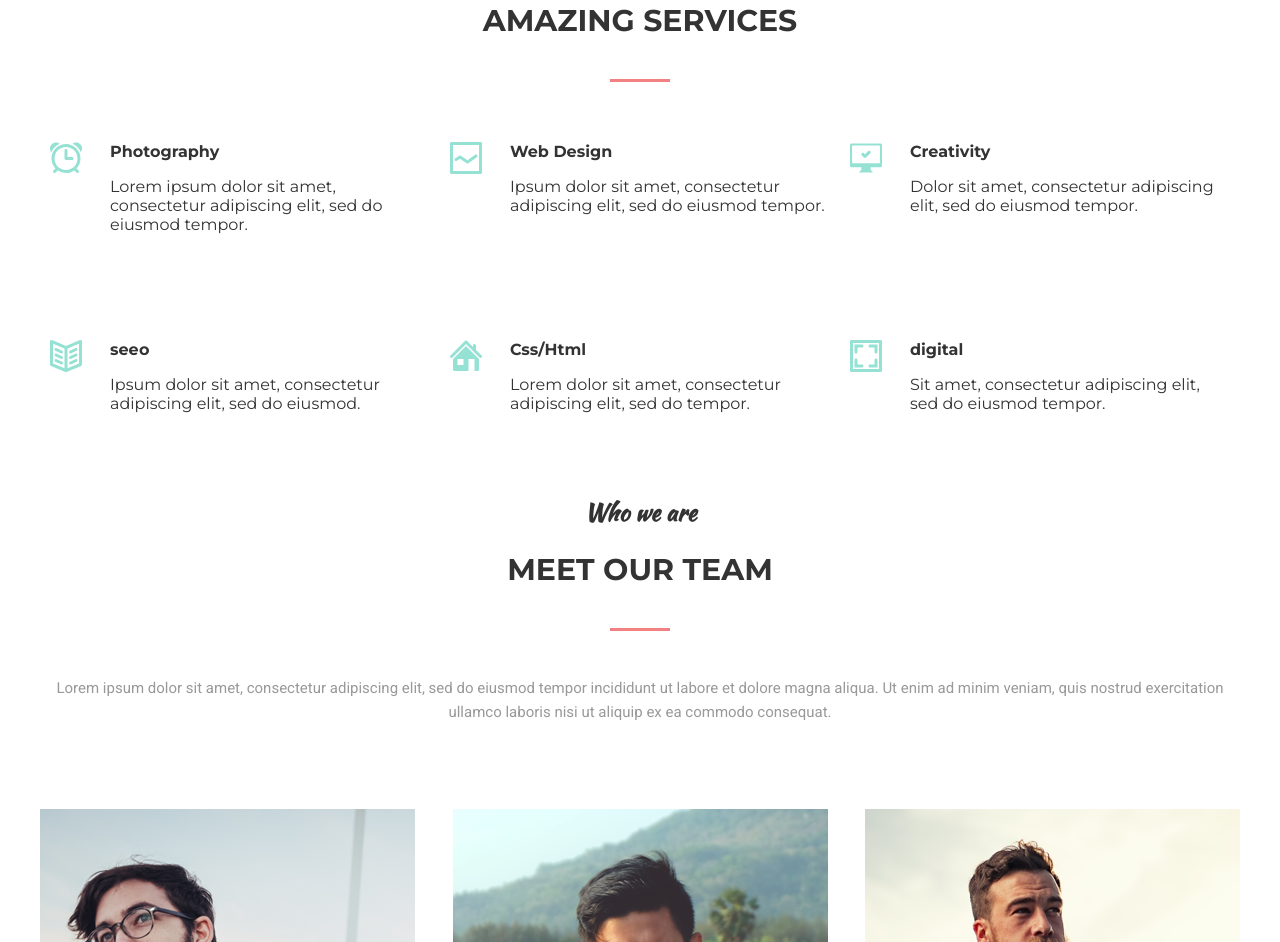
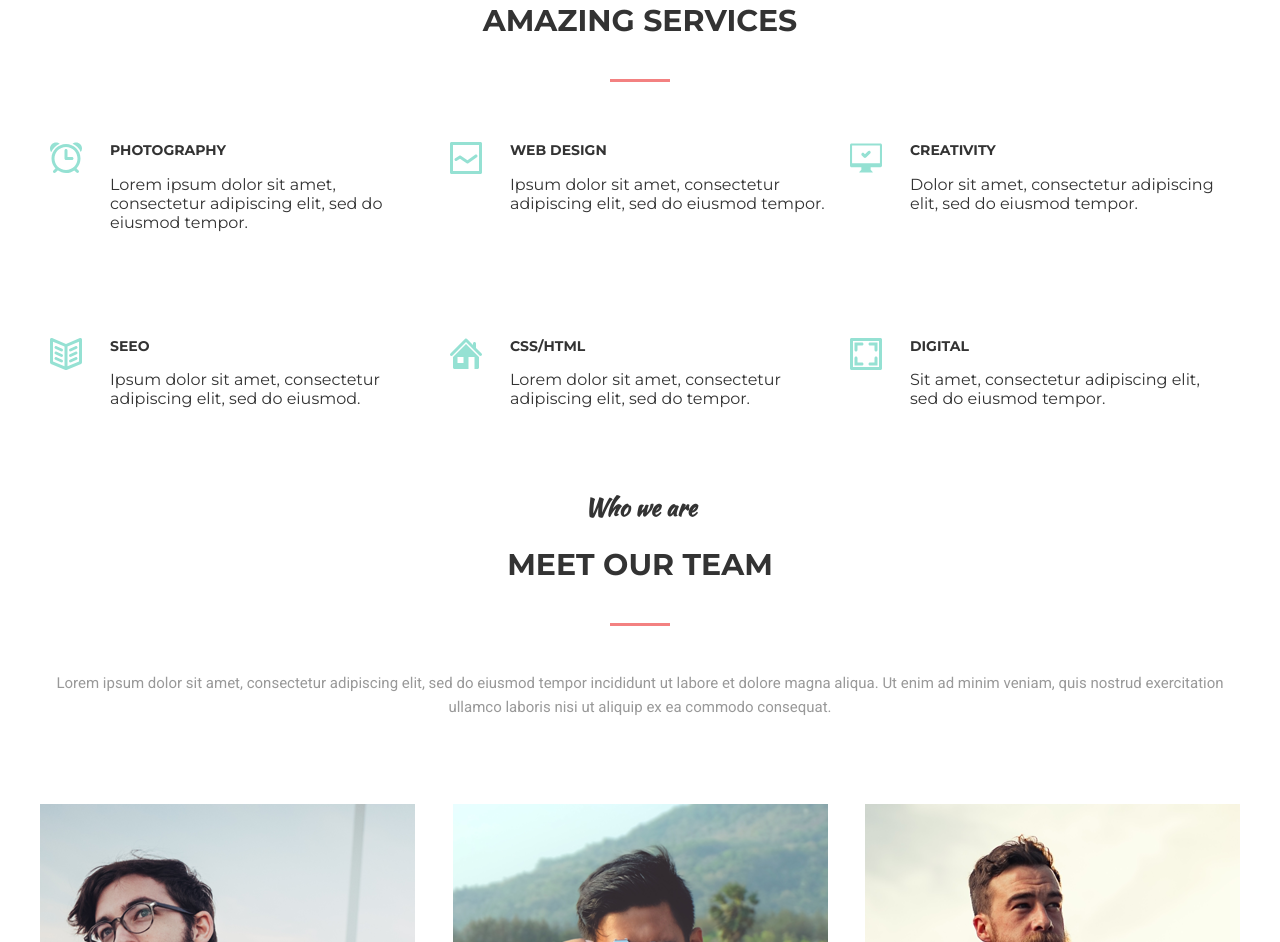
Before and after one commit to Lyubomyr89/test-GoIt, a plain HTML site: page index.html in a window 1280 px wide. Shown: the part 900-1842 px from the top of the page. Drawn offline with Linux system fonts and the light colour scheme.

Commit message:
ready-project

```diff
--- a/scss/_services-s2.scss
+++ b/scss/_services-s2.scss
@@ -14,6 +14,14 @@
     padding: 0 10px 0 70px;
     margin-bottom: 90px;
 
+    .title-item{
+        font-size: 14px;
+        color: $cText;
+        text-transform: uppercase;
+        line-height: 1.2;
+        text-align: left;
+    }
+
     .icon {
       position: absolute;
       left: 10px;
```
Also changed, not shown: css/style.css, 1 other file.
